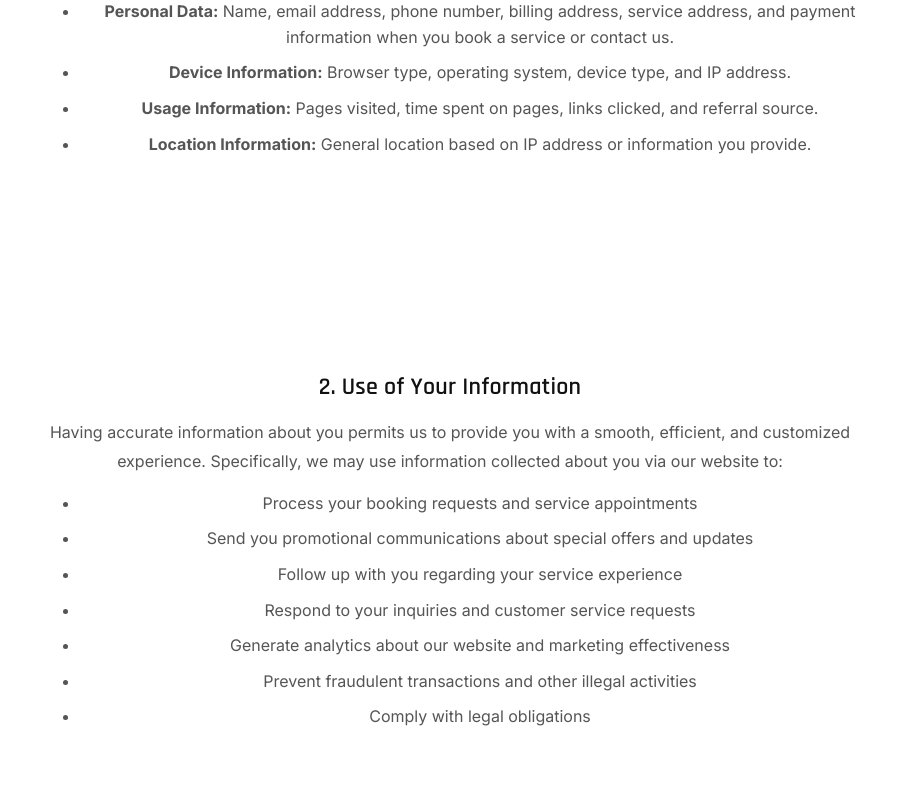
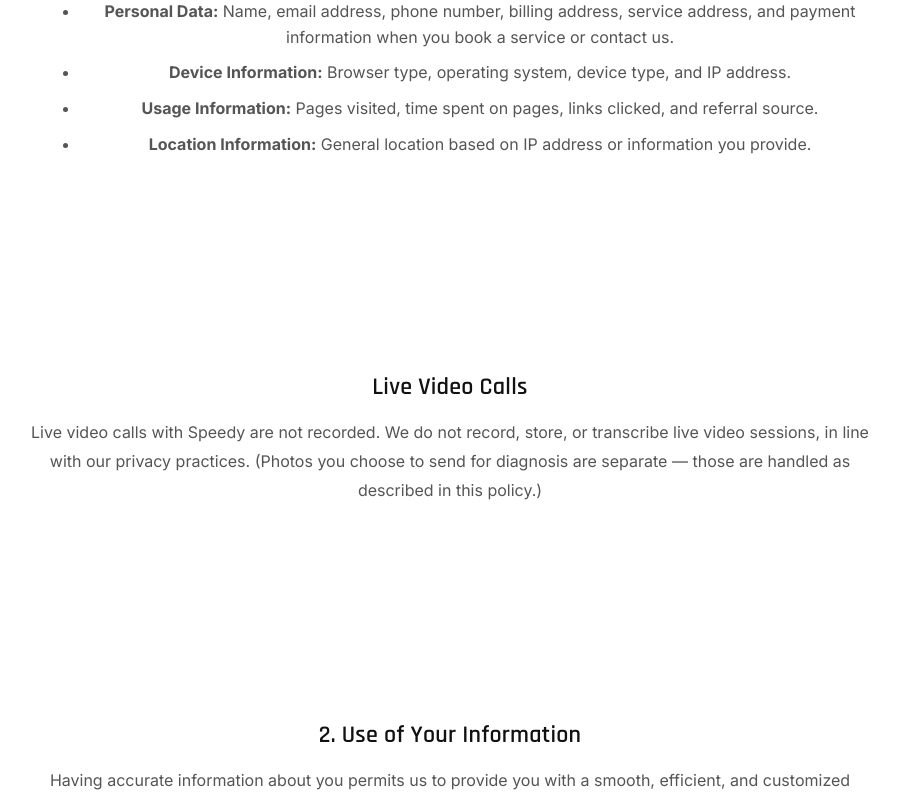
Before and after one commit to starlabelgroup-cpu/Top-Speed-Appliance-Ai, a React (Vite) app: page /privacy in a window 1280 px wide. Shown: the part 1173-1970 px from the top of the page, without its empty margins (190-1089 px from the left). Built offline with nearby package versions, Linux system fonts and the light colour scheme; what @builder.io/react would draw is missing.

Commit message:
Privacy policy: add Live Video Calls not-recorded note (Speedy video sessions are never recorded or stored)

```diff
--- a/src/components/Privacy.jsx
+++ b/src/components/Privacy.jsx
@@ -25,6 +25,11 @@ function Privacy() {
               <li><strong>Usage Information:</strong> Pages visited, time spent on pages, links clicked, and referral source.</li>
               <li><strong>Location Information:</strong> General location based on IP address or information you provide.</li>
             </ul>
+          </section>
+
+          <section className="privacy-section">
+            <h2>Live Video Calls</h2>
+            <p>Live video calls with Speedy are not recorded. We do not record, store, or transcribe live video sessions, in line with our privacy practices. (Photos you choose to send for diagnosis are separate — those are handled as described in this policy.)</p>
           </section>
 
           <section className="privacy-section">
```
